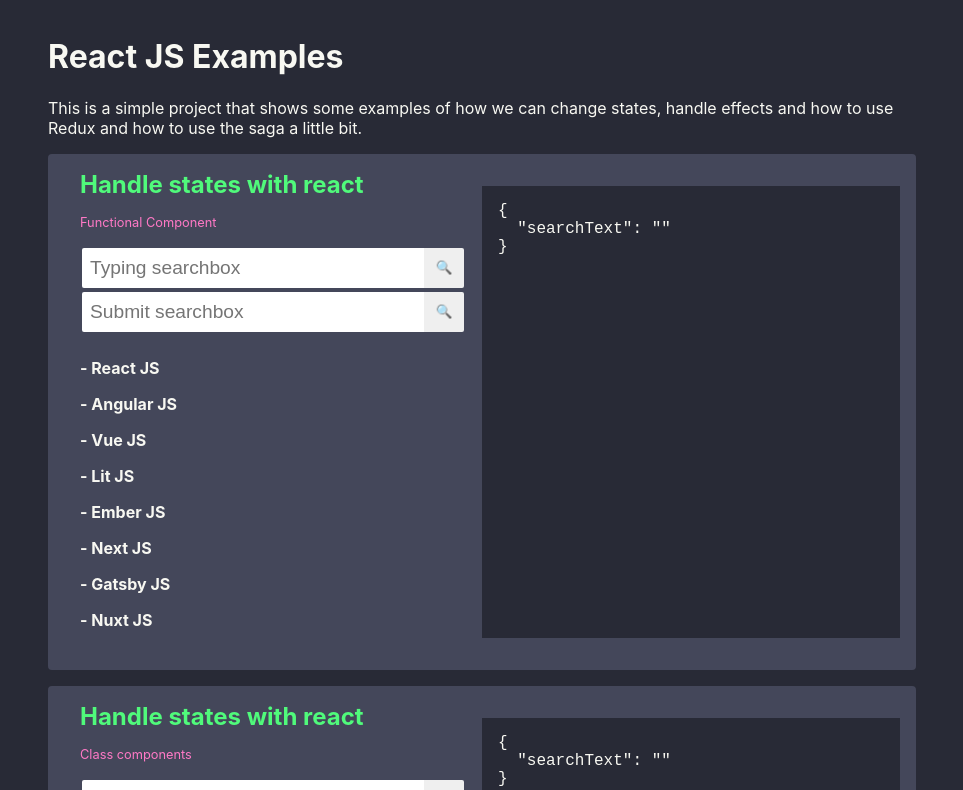
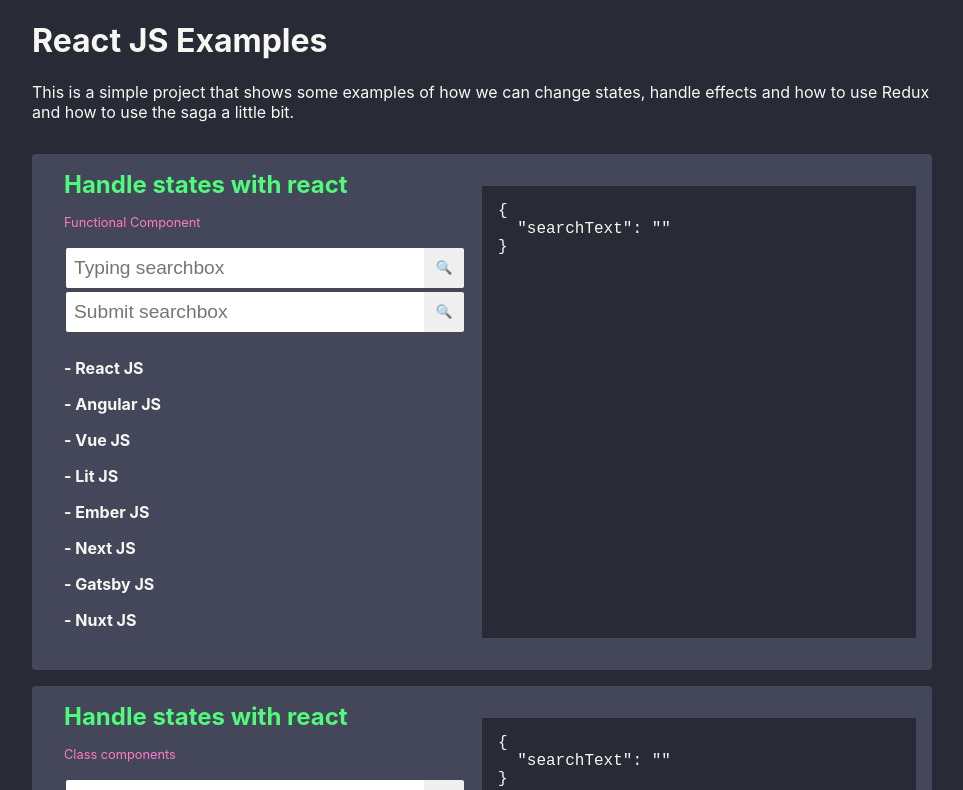
Before and after one commit to MaxiGarcia13/examples-react, a React (Vite) app: page / in a window 1280 px wide. Shown: the top 790 px of the page, without its empty margins (158-1121 px from the left). Built offline with nearby package versions, Linux system fonts and the light colour scheme.

Commit message:
fix: move title to header

```diff
--- a/src/components/App/app.css
+++ b/src/components/App/app.css
@@ -1,6 +1,10 @@
 .main {
   min-height: 100vh;
-  padding: 1rem;
+  padding: 1rem 0;
+}
+
+.header,
+.main {
   max-width: 900px;
   margin: 0 auto;
 }
--- a/src/components/App/index.jsx
+++ b/src/components/App/index.jsx
@@ -4,7 +4,6 @@
 import HandleEffectsClass from '../HandleEffectsClass';
 import HandleStatesWithReduxFC from '../HandleStatesWithReduxFC';
 import HandleStatesWithReduxAndSagaFC from '../HandleStatesWithReduxAndSagaFC';
-
 import { Provider } from 'react-redux';
 import store from '../../redux';
 import './app.css';
@@ -12,12 +11,14 @@
 const App = () => {
   return (
     <>
-      <main className='main'>
+      <header className='header'>
         <h1>React JS Examples</h1>
         <p>
           This is a simple project that shows some examples of how we can change states, handle effects and how to use
           Redux and how to use the saga a little bit.
         </p>
+      </header>
+      <main className='main'>
         <HandleStateFC />
         <HandleStateClass />
         <HandleEffectsFC />
```
